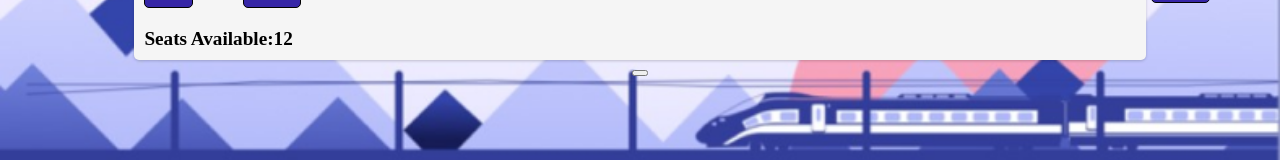
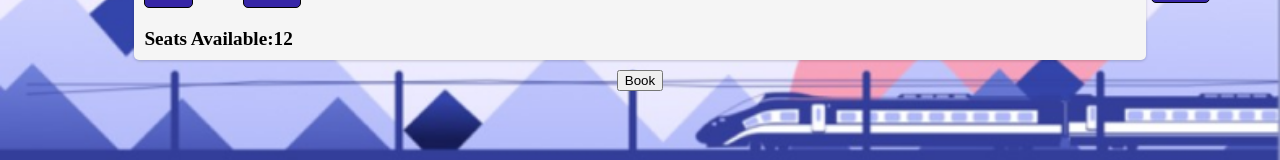
Before and after one commit to OGogte/theticketmaster, a React (Create React App) app: page /stations in a window 1280 px wide. Shown: the part 524-684 px from the top of the page. Built offline with nearby package versions, Linux system fonts and the light colour scheme.

Commit message:
Button name

```diff
--- a/src/components/TrainResultsPage.js
+++ b/src/components/TrainResultsPage.js
@@ -56,7 +56,7 @@
           <TrainResult key={train.id} train={train} />
         ))}
       </div>
-      <button onClick={()=> navigate("/details")}></button>
+      <button onClick={()=> navigate("/details")}>Book</button>
     </div>
   );
 }
```
